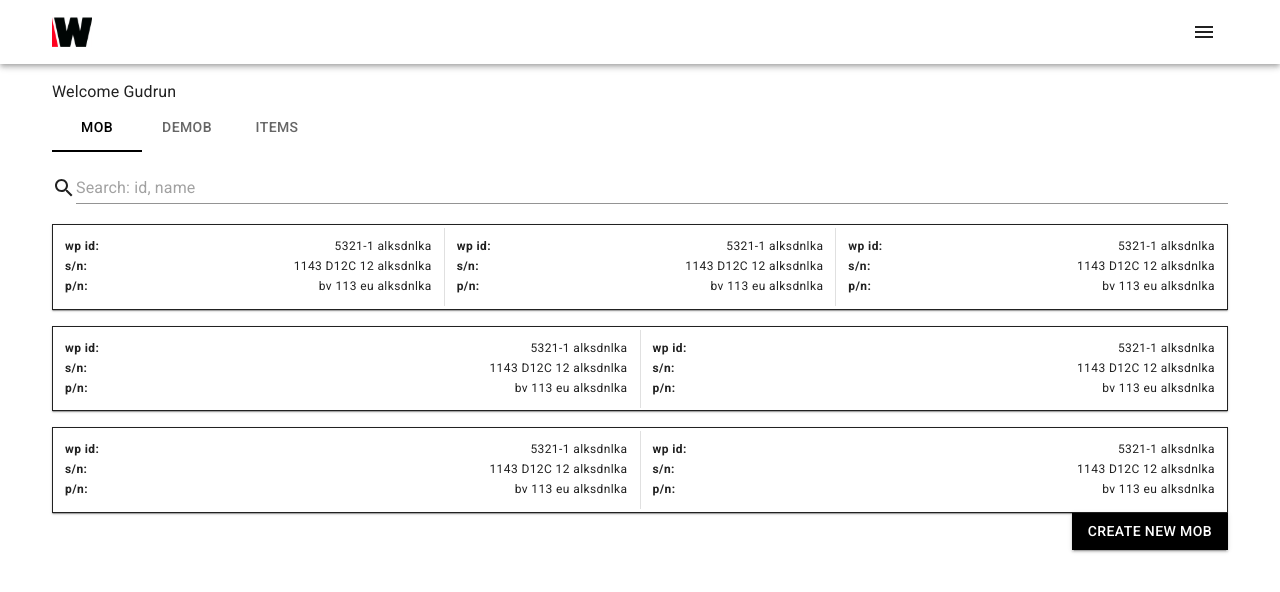
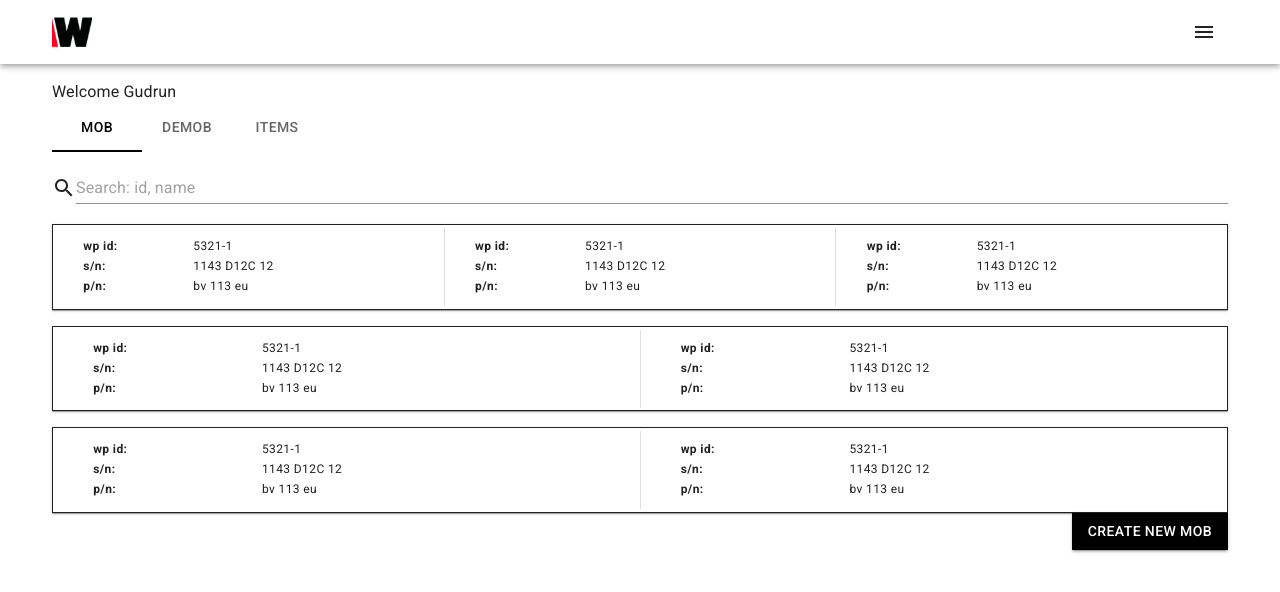
Before and after one commit to OptiCorp/checklist-app, a React (Vite) app: page / in a window 1280 px wide. Shown: the top 592 px of the page. Built offline with nearby package versions, Linux system fonts and the light colour scheme; what @azure/msal-react would draw is missing.

Commit message:
fixed card alignment

```diff
--- a/src/App.tsx
+++ b/src/App.tsx
@@ -18,8 +18,8 @@ import { Login } from './pages/Login/Login';
 import GlobalStyles from './style/GlobalStyles';
 import { queryClient } from './tanstackQuery';
 import { lightTheme } from './theme';
-import NewMobilization from './pages/mobilization/NewMobilization/NewMobilization';
-import MobDemobPage from './pages/mobilization/MobDemobPage';
+import NewMobilization from './pages/mobDeMob/NewMobilization/NewMobilization';
+import MobDemobPage from './pages/mobDeMob/MobDemobPage';
 import ChecklistPage from './pages/ChecklistPage/ChecklistPage';
 import PunchesPage from './pages/punch/PunchesPage';
 import PunchDetailsPage from './pages/punch/PunchDetailsPage';
--- a/src/components/UI/CardWrapper.tsx
+++ b/src/components/UI/CardWrapper.tsx
@@ -1,4 +1,4 @@
-import { Card, Divider, Grid, styled } from '@mui/material';
+import { Box, Card, Divider, Grid, styled } from '@mui/material';
 
 interface Props {
     firstChild: JSX.Element;
@@ -18,21 +18,27 @@ const CardWrapper = ({ firstChild, secondChild, middleChild }: Props) => {
     return (
         <StyledCard>
             <Grid container direction={'row'} wrap="nowrap" minHeight={'4rem'}>
-                <Grid justifyContent={'space-between'} item xs={middleChild ? 4 : 6} p={3}>
-                    {firstChild}
+                <Grid item xs={middleChild ? 4 : 6} p={3}>
+                    <Box width={'90%'} margin={'auto'}>
+                        {firstChild}
+                    </Box>
                 </Grid>
                 {middleChild && (
                     <>
                         <Divider orientation="vertical" flexItem sx={{ my: 0.7 }} />
                         <Grid item xs={4} p={3}>
-                            {middleChild}
+                            <Box width={'90%'} margin={'auto'}>
+                                {middleChild}
+                            </Box>
                         </Grid>
                     </>
                 )}
 
                 <Divider orientation="vertical" flexItem sx={{ my: 0.7 }}></Divider>
                 <Grid item xs={middleChild ? 4 : 6} p={3}>
-                    {secondChild}
+                    <Box width={'90%'} margin={'auto'}>
+                        {secondChild}
+                    </Box>
                 </Grid>
             </Grid>
         </StyledCard>
--- a/src/components/landingPage/Mobilization.tsx
+++ b/src/components/landingPage/Mobilization.tsx
@@ -30,7 +30,7 @@ const dummyTextSections: listTextType[] = [
 
 const Mobilization = () => {
     const navigate = useNavigate();
-    const {state} = useLocation();
+    const { state } = useLocation();
     // const { state, dispatch } = useContext(BreadcrumbsContext);
 
     // const handleNavigate = (navigateTo: string) => {
@@ -44,17 +44,13 @@ const Mobilization = () => {
         <Typography variant="caption">
             <StyledUl>
                 {dummyTextSections.map((item, i) => (
-                    <Grid
-                        key={i}
-                        component={'li'}
-                        container
-                        wrap="nowrap"
-                        justifyContent={'space-between'}
-                    >
-                        <Grid item sx={{ textWrap: 'nowrap' }}>
+                    <Grid key={i} component={'li'} container wrap="nowrap">
+                        <Grid item xs={4}>
                             <b>{item.id}:</b>
                         </Grid>
-                        <Grid item>{item.text} alksdnlka</Grid>
+                        <Grid item xs={8}>
+                            {item.text}
+                        </Grid>
                     </Grid>
                 ))}
             </StyledUl>
@@ -64,17 +60,13 @@ const Mobilization = () => {
         <Typography variant="caption">
             <StyledUl>
                 {dummyTextSections.map((item, i) => (
-                    <Grid
-                        key={i}
-                        component={'li'}
-                        container
-                        wrap="nowrap"
-                        justifyContent={'space-between'}
-                    >
-                        <Grid item sx={{ textWrap: 'nowrap' }}>
+                    <Grid key={i} component={'li'} container wrap="nowrap">
+                        <Grid item xs={4}>
                             <b>{item.id}:</b>
                         </Grid>
-                        <Grid item>{item.text} alksdnlka</Grid>
+                        <Grid item xs={8}>
+                            {item.text}
+                        </Grid>
                     </Grid>
                 ))}
             </StyledUl>
@@ -84,17 +76,13 @@ const Mobilization = () => {
         <Typography variant="caption">
             <StyledUl>
                 {dummyTextSections.map((item, i) => (
-                    <Grid
-                        key={i}
-                        component={'li'}
-                        container
-                        wrap="nowrap"
-                        justifyContent={'space-between'}
-                    >
-                        <Grid item sx={{ textWrap: 'nowrap' }}>
+                    <Grid key={i} component={'li'} container wrap="nowrap">
+                        <Grid item xs={4}>
                             <b>{item.id}:</b>
                         </Grid>
-                        <Grid item>{item.text} alksdnlka</Grid>
+                        <Grid item xs={8}>
+                            {item.text}
+                        </Grid>
                     </Grid>
                 ))}
             </StyledUl>
```
Also changed, not shown: src/pages/mobDeMob/MobDemobPage.tsx (renamed from src/pages/mobilization/MobDemobPage.tsx), src/pages/mobDeMob/NewMobilization/NewMobilization.tsx (renamed from src/pages/mobilization/NewMobilization/NewMobilization.tsx).
